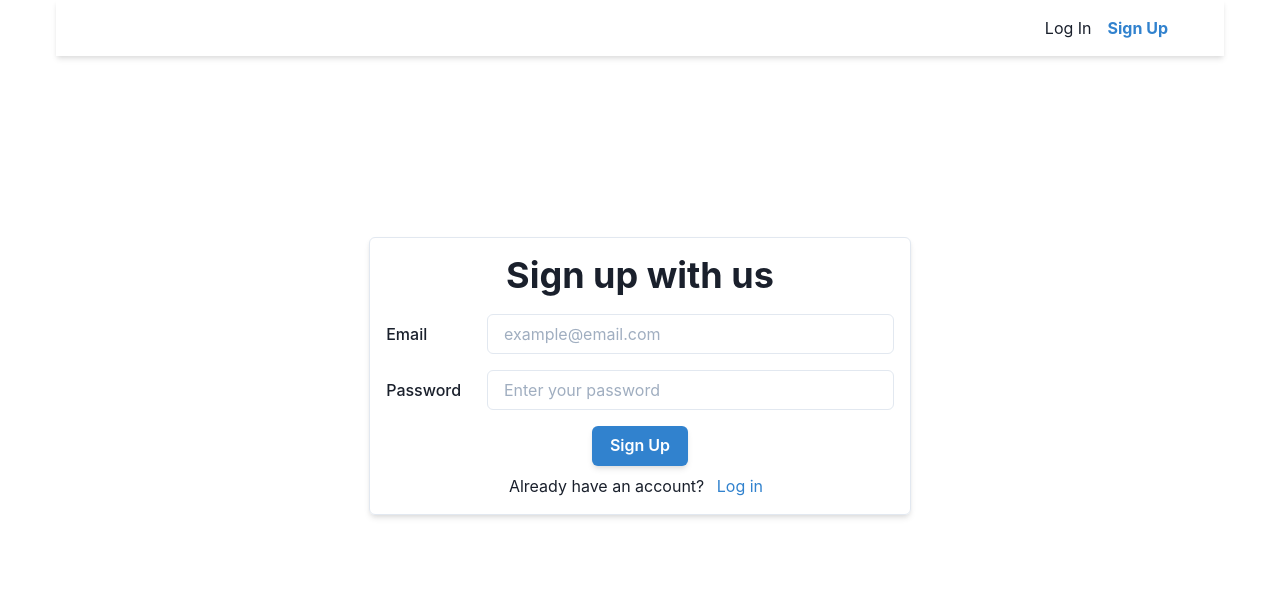
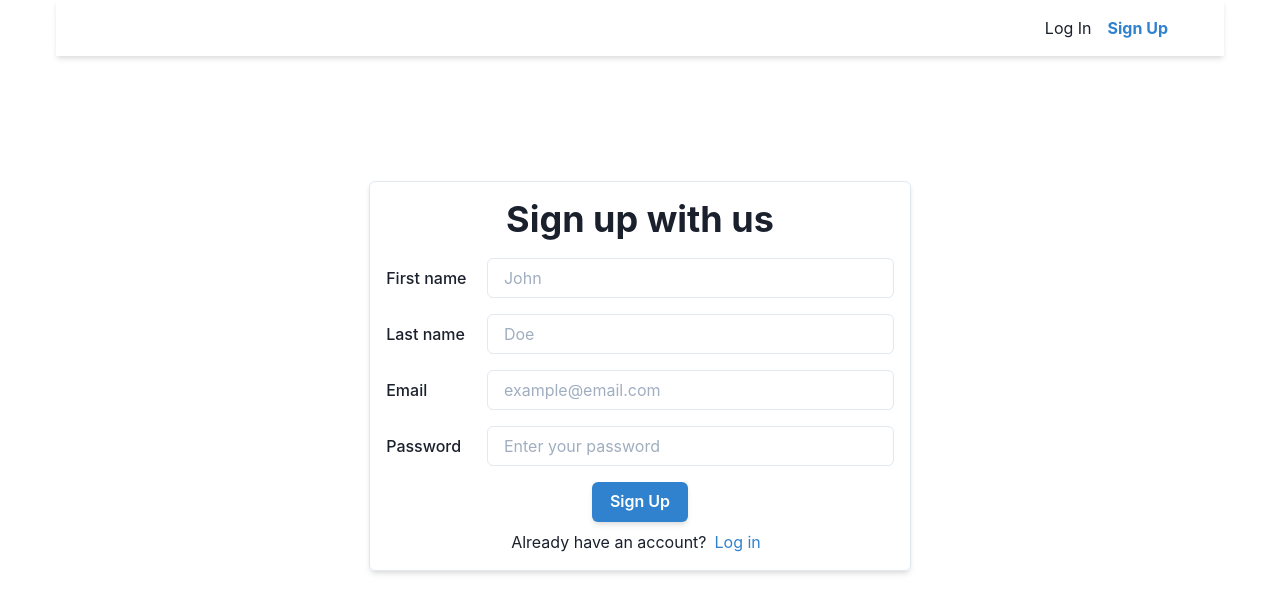
Before and after one commit to ferueda/serverless-microservices-example, a React (Create React App) app in the folder view/: page /signup in a window 1280 px wide. Shown: the top 612 px of the page. Built offline with nearby package versions, Linux system fonts and the light colour scheme; no server answers.

Commit message:
Refactor SignUp
Added loading state
Added redirect when user exists

```diff
--- a/view/src/pages/SignUp.tsx
+++ b/view/src/pages/SignUp.tsx
@@ -1,40 +1,60 @@
-import { useState } from 'react';
+import { useContext, useState } from 'react';
+import { Redirect, useHistory } from 'react-router-dom';
 import { Container, Heading, Text } from '@chakra-ui/react';
+import { ROUTES } from '../utils/constants';
+
 import { signUpNewUserWithEmailAndPassword } from '../services/firebase';
-import { postNewUserToDb } from '../services/api';
-import { UserData } from '../interfaces/IuserData';
 
 import FormInput from '../components/Form/FormInput';
 import FormButton from '../components/Form/FormButton';
 import Form from '../components/Form/Form';
+
 import Link from '../components/shared/Link';
 
-import { ROUTES } from '../utils/constants';
+import { AuthContext } from '../globalState/authContext';
+import { IUserData } from '../types/IUser';
 
 function SignUp() {
   const [email, setEmail] = useState<string>('');
   const [password, setPassword] = useState<string>('');
+  const [firstName, setFirstName] = useState<string>('');
+  const [lastName, setLastName] = useState<string>('');
+  const [isLoading, setIsLoading] = useState<boolean>(false);
+
+  const [user, setUser] = useContext(AuthContext);
+  const history = useHistory();
 
   const handleSubmit = (e: React.FormEvent<HTMLDivElement>): void => {
     e.preventDefault();
 
-    signUpNewUserWithEmailAndPassword(email, password)
-      .then(({ user }) => {
-        const userData: UserData = {
-          email: user?.email,
-          uid: user?.uid,
-        };
+    setIsLoading(true);
 
-        return postNewUserToDb(userData);
-      })
-      .then(() => {
+    const userData: IUserData = {
+      email,
+      password,
+      first_name: firstName,
+      last_name: lastName,
+    };
+
+    signUpNewUserWithEmailAndPassword(userData)
+      .then((signedUpUser) => {
         setEmail('');
         setPassword('');
+        setFirstName('');
+        setLastName('');
+        setIsLoading(false);
+        setUser(signedUpUser);
+        history.push(ROUTES.home);
       })
       .catch((error) => {
         console.log(error);
+        setIsLoading(false);
       });
   };
+
+  if (user) {
+    return <Redirect to={ROUTES.home} />;
+  }
 
   return (
     <Container
@@ -51,11 +71,31 @@ function SignUp() {
         </Heading>
 
         <FormInput
+          label="First name"
+          id="firstName"
+          placeholder="John"
+          value={firstName}
+          onChange={({ target }) => setFirstName(target.value)}
+          required
+        />
+
+        <FormInput
+          label="Last name"
+          id="lastName"
+          placeholder="Doe"
+          value={lastName}
+          onChange={({ target }) => setLastName(target.value)}
+          required
+        />
+
+        <FormInput
           label="Email"
           id="email"
+          type="email"
           placeholder="example@email.com"
           value={email}
           onChange={({ target }) => setEmail(target.value)}
+          required
         />
 
         <FormInput
@@ -65,12 +105,16 @@ function SignUp() {
           placeholder="Enter your password"
           value={password}
           onChange={({ target }) => setPassword(target.value)}
+          required
         />
 
-        <FormButton type="submit">Sign Up</FormButton>
+        <FormButton type="submit" isLoading={isLoading}>
+          Sign Up
+        </FormButton>
 
         <Text mt={2}>
-          Already have an account? <Link to={ROUTES.login}>Log in</Link>
+          Already have an account?
+          <Link to={ROUTES.login}>Log in</Link>
         </Text>
       </Form>
     </Container>
```
